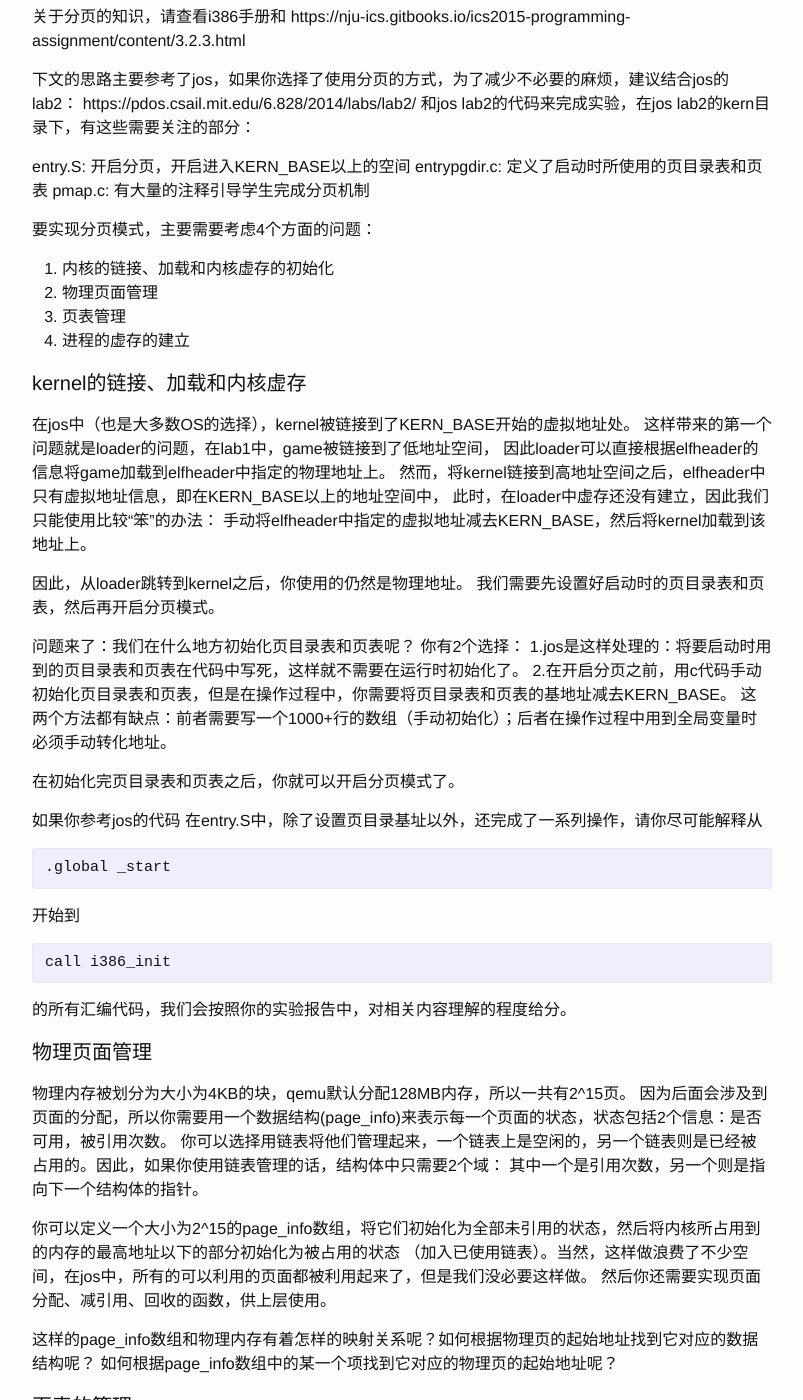
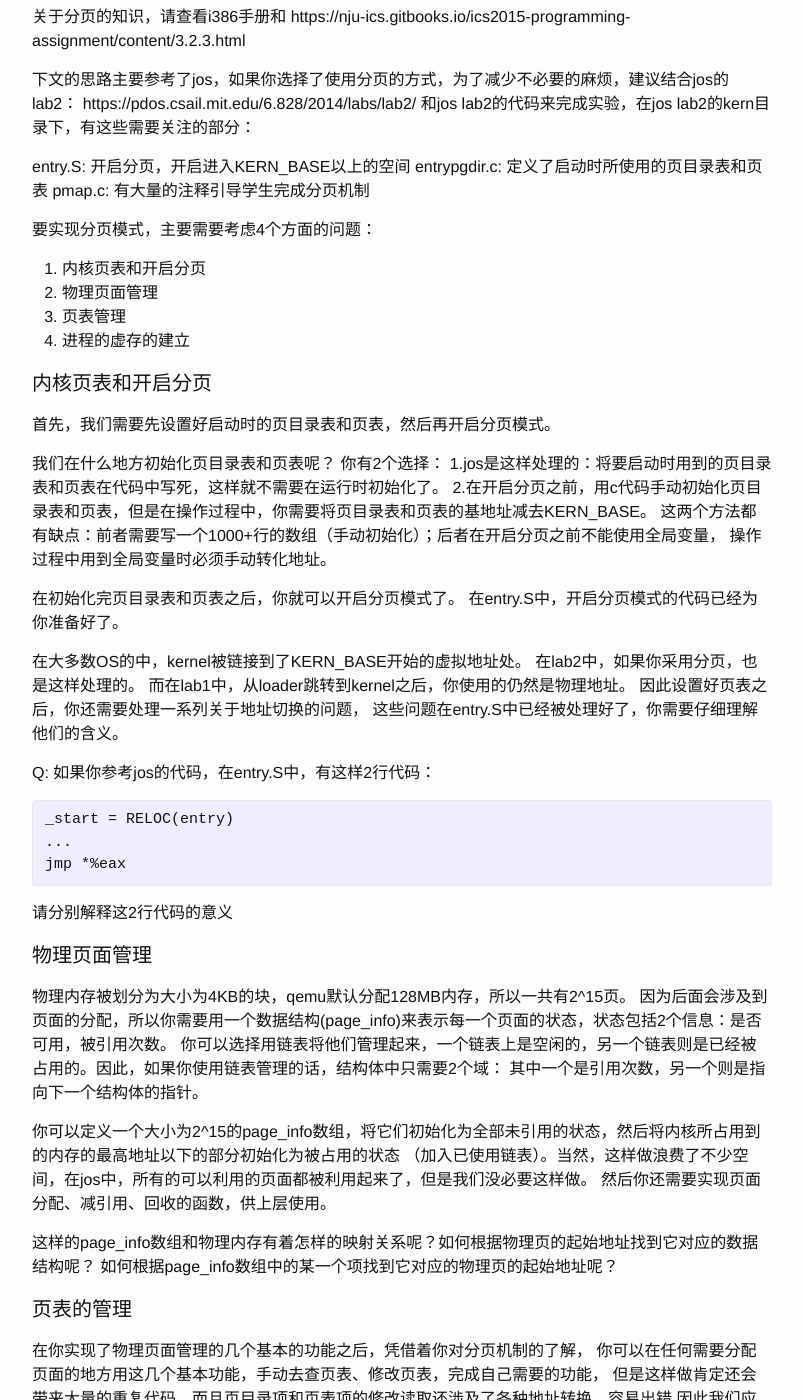
Before and after one commit to Wonicon/nju-oslab-lecture, a Jekyll site: the page built from _posts/2016-03-13-lab-02.md, in a window 1280 px wide and 1400 px high, scrolled down 10779 px. Shown: the whole window, without its empty margins (238-1041 px from the left). Built offline with Jekyll 4.4.1, drawn with Linux system fonts in a browser that asks for light colours; Markdown is read by kramdown in place of the engine named in the settings; comment, search, counter and statistics services are not loaded; some of the changed text lies outside the part shown.

Commit message:
modified

````diff
--- a/_posts/2016-03-13-lab-02.md
+++ b/_posts/2016-03-13-lab-02.md
@@ -433,41 +433,39 @@ entrypgdir.c: 定义了启动时所使用的页目录表和页表
 pmap.c: 有大量的注释引导学生完成分页机制
 
 要实现分页模式，主要需要考虑4个方面的问题：
-1. 内核的链接、加载和内核虚存的初始化
+1. 内核页表和开启分页
 2. 物理页面管理
 3. 页表管理
 4. 进程的虚存的建立
 
-#### kernel的链接、加载和内核虚存
+#### 内核页表和开启分页
 
-在jos中（也是大多数OS的选择），kernel被链接到了KERN_BASE开始的虚拟地址处。
-这样带来的第一个问题就是loader的问题，在lab1中，game被链接到了低地址空间，
-因此loader可以直接根据elfheader的信息将game加载到elfheader中指定的物理地址上。
-然而，将kernel链接到高地址空间之后，elfheader中只有虚拟地址信息，即在KERN_BASE以上的地址空间中，
-此时，在loader中虚存还没有建立，因此我们只能使用比较“笨”的办法：
-手动将elfheader中指定的虚拟地址减去KERN_BASE，然后将kernel加载到该地址上。
+首先，我们需要先设置好启动时的页目录表和页表，然后再开启分页模式。
 
-因此，从loader跳转到kernel之后，你使用的仍然是物理地址。
-我们需要先设置好启动时的页目录表和页表，然后再开启分页模式。
-
-问题来了：我们在什么地方初始化页目录表和页表呢？
+我们在什么地方初始化页目录表和页表呢？
 你有2个选择：
 1.jos是这样处理的：将要启动时用到的页目录表和页表在代码中写死，这样就不需要在运行时初始化了。
 2.在开启分页之前，用c代码手动初始化页目录表和页表，但是在操作过程中，你需要将页目录表和页表的基地址减去KERN_BASE。
-这两个方法都有缺点：前者需要写一个1000+行的数组（手动初始化）；后者在操作过程中用到全局变量时必须手动转化地址。
+这两个方法都有缺点：前者需要写一个1000+行的数组（手动初始化）；后者在开启分页之前不能使用全局变量，
+操作过程中用到全局变量时必须手动转化地址。
 
 在初始化完页目录表和页表之后，你就可以开启分页模式了。
+在entry.S中，开启分页模式的代码已经为你准备好了。
 
-如果你参考jos的代码
-在entry.S中，除了设置页目录基址以外，还完成了一系列操作，请你尽可能解释从
-``` assembly
-.global _start
+在大多数OS的中，kernel被链接到了KERN_BASE开始的虚拟地址处。
+在lab2中，如果你采用分页，也是这样处理的。
+而在lab1中，从loader跳转到kernel之后，你使用的仍然是物理地址。
+因此设置好页表之后，你还需要处理一系列关于地址切换的问题，
+这些问题在entry.S中已经被处理好了，你需要仔细理解他们的含义。
+
+Q: 如果你参考jos的代码，在entry.S中，有这样2行代码：
+```assenbly
+_start = RELOC(entry)
+...
+jmp *%eax
 ```
-开始到
-``` assembly
-call i386_init
-```
-的所有汇编代码，我们会按照你的实验报告中，对相关内容理解的程度给分。
+请分别解释这2行代码的意义
+
 
 #### 物理页面管理
 物理内存被划分为大小为4KB的块，qemu默认分配128MB内存，所以一共有2^15页。
@@ -526,5 +524,19 @@ page_remove：从给定页目录中溢出映射到某个虚拟地址的物理页
 Q：这样做为什么可以，会不会带来什么问题？
 
 拷贝之后，每一个进程都拥有向内核空间的映射，然后还需要为进程做的事情就是前面提到过的
-从elf中将代码加载到内存中，也就是你第三次实现loader，你需要用到页表管理的函数，
-你还可以尝试封装更符合进程加载的函数以供后面的实验使用。
+从elf中将代码加载到内存中，也就是你实现的第三个loader，在此过程中你需要用到页表管理的函数，
+你还可以尝试封装符合程序加载的函数以供后面的实验使用。
+
+#### 实现
+
+说了这么多，或许你还是不知道该怎么做，因此这里有一份在分页模式下的blue_screen的实现。
+主要包含了entry.S、entrypgdir.c和pmap.c，
+其中entry.S和entrypgdir.c和jos中提供的框架相似，他们主要解决了系统启动时的虚存相关的初始化。
+但是pmap.c和jos中的“原版”大不相同，因为jos的虚存中有太多复杂的启动相关的函数，我们不需要这样做。
+因此它们在提供的示例中被删除了。
+
+你需要做的是理解以下内容：
+1. kernel.ld和entry.S之间的配合；
+2. entry.S中完成的工作（完成前面的有关问题）；
+
+你还需要完成pmap.c中的函数，这些函数主要完成了物理内存的管理和页表的管理
````
Also changed, not shown: other parts of _posts/2016-03-13-lab-02.md (+1 -1 lines).
